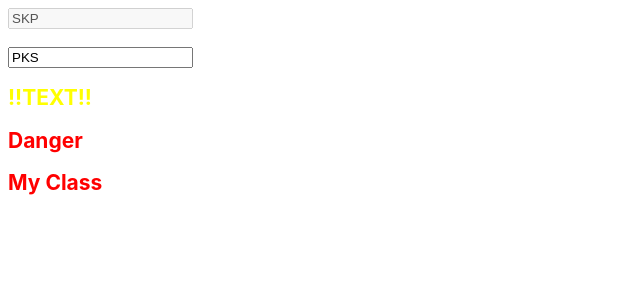
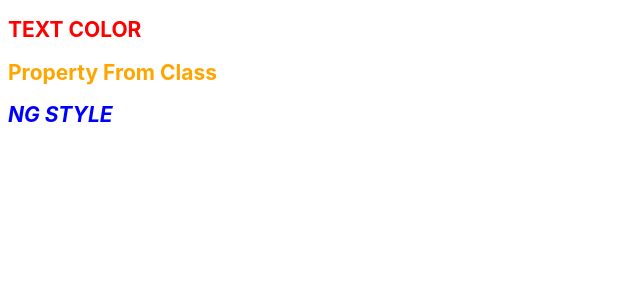
Before and after one commit to SoubhagyaPadhi/AngularRepo, an Angular app in the folder PropertyBindingTest/: page / in a window 1280 px wide. Shown: the top 300 px of the page, without its empty margins (0-640 px from the left). Built offline with nearby package versions, Linux system fonts and the light colour scheme.

Commit message:
Style Binding Commit

```diff
--- a/PropertyBindingTest/src/app/app.component.html
+++ b/PropertyBindingTest/src/app/app.component.html
@@ -294,7 +294,8 @@
     }
   }
 </style>
-<app-prop-comp></app-prop-comp>
+<!--<app-prop-comp></app-prop-comp>-->
+<app-style-bind></app-style-bind>
 
 <!-- * * * * * * * * * * * * * * * * * * * * * * * * * * * * * * * -->
 <!-- * * * * * * * * * * * The content above * * * * * * * * * * * -->
--- a/PropertyBindingTest/src/app/app.module.ts
+++ b/PropertyBindingTest/src/app/app.module.ts
@@ -3,11 +3,13 @@ import { NgModule } from '@angular/core';
 
 import { AppComponent } from './app.component';
 import { PropCompComponent } from './prop-comp/prop-comp.component';
+import { StyleBindComponent } from './style-bind/style-bind.component';
 
 @NgModule({
   declarations: [
     AppComponent,
-    PropCompComponent
+    PropCompComponent,
+    StyleBindComponent
   ],
   imports: [
     BrowserModule
--- /dev/null
+++ b/PropertyBindingTest/src/app/style-bind/style-bind.component.html
@@ -0,0 +1 @@
+<p>style-bind works!</p>
--- /dev/null
+++ b/PropertyBindingTest/src/app/style-bind/style-bind.component.ts
@@ -0,0 +1,23 @@
+import { Component, OnInit } from '@angular/core';
+
+@Component({
+  selector: 'app-style-bind',
+  template: `<h2 [style.color]="'red'">TEXT COLOR</h2>
+  <h2 [style.color]="highlightedColor">Property From Class</h2>
+  <h2 [ngStyle]="setStyle">NG STYLE</h2>`,
+  styles: []
+})
+export class StyleBindComponent implements OnInit {
+
+  public highlightedColor = "orange";
+  constructor() { }
+
+  ngOnInit() {
+  }
+
+  public setStyle ={
+   color:"blue",
+   fontStyle:"italic"
+  }
+
+}
```
Also changed, not shown: PropertyBindingTest/src/app/style-bind/style-bind.component.css (added), 1 other file (tests, documents, lock files or other folders).
